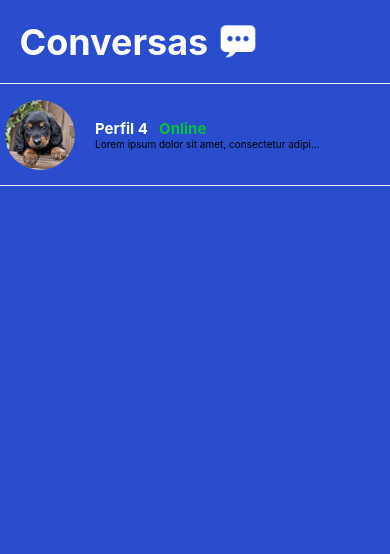
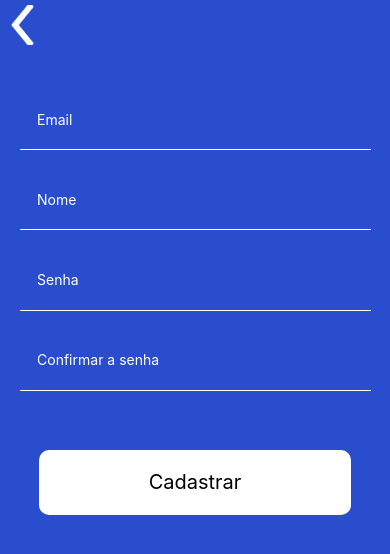
Before and after one commit to RhuanMr/RMenssenger, a React Native app: screen /SignUp in a window 390 px wide. Shown: the top 554 px of the page. Built offline with nearby package versions, Linux system fonts and the light colour scheme.

Commit message:
Create SignUp page

```diff
--- /dev/null
+++ b/src/pages/Auth/SignUp/Components/Form/Components/TextField/index.js
@@ -0,0 +1,19 @@
+import React from 'react';
+import {TextInput, View} from 'react-native';
+import styles from './styles';
+import COLORS from '../../../../../../../styles/colors';
+
+const TextField = props => (
+  <View style={styles.container}>
+    <TextInput
+      style={styles.TextField}
+      placeholderTextColor={COLORS.SECONDARY}
+      placeholder={props.placeholder}
+      onChangeText={props.onChangeText}
+      value={props.value}
+      secureTextEntry={props.secureTextEntry}
+    />
+  </View>
+);
+
+export default TextField;
--- /dev/null
+++ b/src/pages/Auth/SignUp/Components/Form/Components/TextField/styles.js
@@ -0,0 +1,17 @@
+import {StyleSheet} from 'react-native';
+import COLORS from '../../../../../../../styles/colors';
+
+const styles = StyleSheet.create({
+  TextField: {
+    color: COLORS.SECONDARY,
+    paddingLeft: '5%',
+    height: 60,
+  },
+  container: {
+    borderBottomColor: COLORS.SECONDARY,
+    borderBottomWidth: 1,
+    width: '90%',
+  },
+});
+
+export default styles;
--- /dev/null
+++ b/src/pages/Auth/SignUp/Components/Form/index.js
@@ -0,0 +1,20 @@
+import React from 'react';
+import {TouchableOpacity, Text, TextInput, View} from 'react-native';
+import TextField from './Components/TextField';
+import styles from './styles';
+
+const Form = () => (
+  <View style={styles.container}>
+    <View style={styles.textInputContainer}>
+      <TextField placeholder="Email" />
+      <TextField placeholder="Nome" />
+      <TextField placeholder="Senha" />
+      <TextField placeholder="Confirmar a senha" />
+    </View>
+    <TouchableOpacity style={styles.formButton}>
+      <Text style={styles.buttonText}>Cadastrar</Text>
+    </TouchableOpacity>
+  </View>
+);
+
+export default Form;
--- /dev/null
+++ b/src/pages/Auth/SignUp/Components/Form/styles.js
@@ -0,0 +1,32 @@
+import {StyleSheet} from 'react-native';
+import COLORS from '../../../../../styles/colors';
+
+const styles = StyleSheet.create({
+  container: {
+    flex: 1,
+    marginTop: '10%',
+    alignItems: 'center',
+  },
+  textInputContainer: {
+    width: '100%',
+    height: '40%',
+    justifyContent: 'space-between',
+    alignItems: 'center',
+  },
+  formButton: {
+    alignSelf: 'center',
+    height: 65,
+    marginTop: '15%',
+    width: '80%',
+    backgroundColor: COLORS.SECONDARY,
+    alignItems: 'center',
+    justifyContent: 'center',
+    color: COLORS.TEXT,
+    borderRadius: 10,
+  },
+  buttonText: {
+    fontSize: 20,
+  },
+});
+
+export default styles;
--- /dev/null
+++ b/src/pages/Auth/SignUp/index.js
@@ -0,0 +1,19 @@
+import React from 'react';
+import {Image, Text, TouchableOpacity, View} from 'react-native';
+import PageComponent from '../../../components/Global/Pages';
+import Form from './Components/Form';
+
+const image = require('../../../assets//Chevron_Left.png');
+
+const SignUp = () => (
+  <PageComponent>
+    <View>
+      <TouchableOpacity>
+        <Image source={image} />
+      </TouchableOpacity>
+    </View>
+    <Form />
+  </PageComponent>
+);
+
+export default SignUp;
--- /dev/null
+++ b/src/pages/Auth/SignUp/styles.js
@@ -0,0 +1,10 @@
+import {StyleSheet} from 'react-native';
+import COLORS from '../../../styles/colors';
+
+const styles = StyleSheet.create({
+  container: {
+    flex: 1,
+  },
+});
+
+export default styles;
--- a/src/routes/auth.routes.js
+++ b/src/routes/auth.routes.js
@@ -1,14 +1,20 @@
 import React from 'react';
 import {createStackNavigator} from '@react-navigation/stack';
 import SignIn from '../pages/Auth/SignIn';
+import SignUp from '../pages/Auth/SignUp';
 
 const AuthStack = createStackNavigator();
 
 const AuthRoutes = () => (
   <AuthStack.Navigator>
-    <AuthStack.Screen
+    {/* <AuthStack.Screen
       name="SignIn"
       component={SignIn}
+      options={{headerShown: false}}
+    /> */}
+    <AuthStack.Screen
+      name="SignUp"
+      component={SignUp}
       options={{headerShown: false}}
     />
   </AuthStack.Navigator>
--- a/src/routes/index.js
+++ b/src/routes/index.js
@@ -2,7 +2,7 @@ import AppRoutes from './app.routes';
 import AuthRoutes from './auth.routes';
 
 const Routes = () => {
-  const singed = true;
+  const singed = false;
 
   return singed ? <AppRoutes /> : <AuthRoutes />;
 };
```
